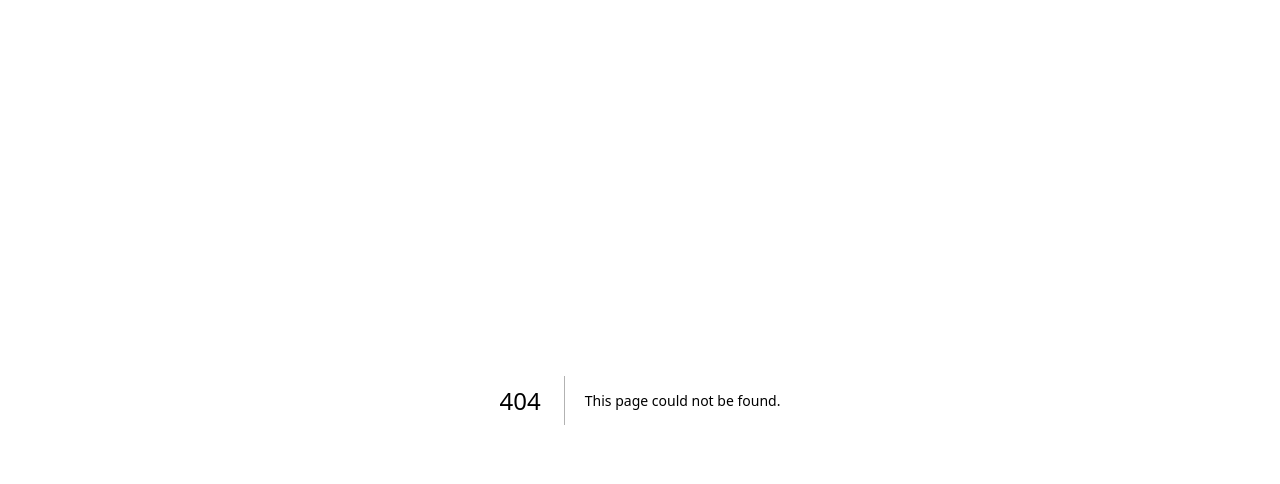
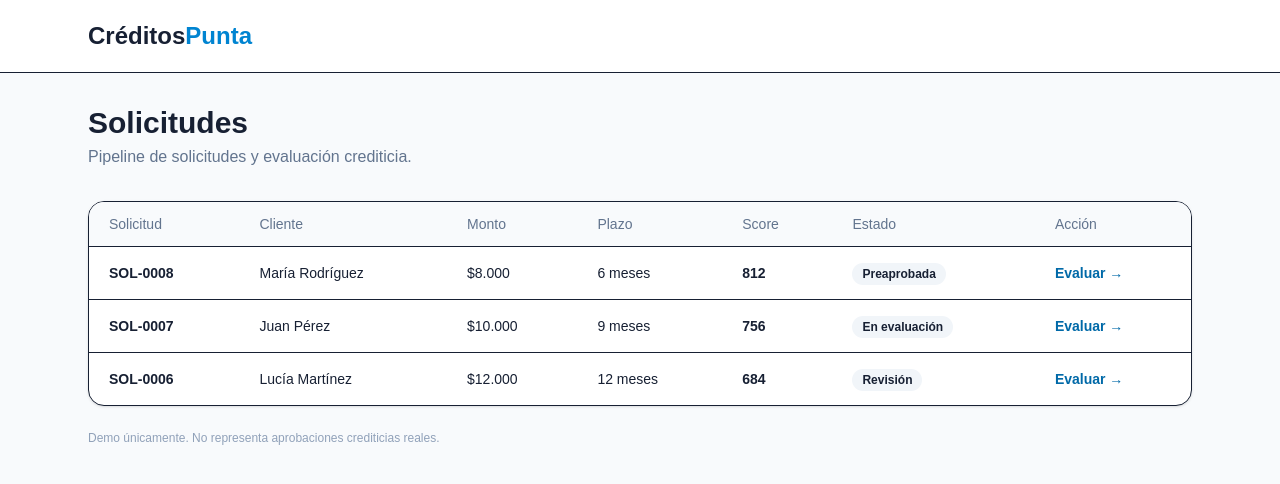
Before and after one commit to cardavaz/creditospunta, a Next.js app: page /solicitudes in a window 1280 px wide. Before the commit this address had no page. Shown: the top 484 px of the page. Built offline with nearby package versions, Linux system fonts and the light colour scheme.

Commit message:
feat: add loan applications pipeline

```diff
--- /dev/null
+++ b/app/solicitudes/page.tsx
@@ -0,0 +1,2 @@
+const requests=[{id:"SOL-0008",client:"María Rodríguez",amount:"$8.000",term:"6 meses",score:812,status:"Preaprobada"},{id:"SOL-0007",client:"Juan Pérez",amount:"$10.000",term:"9 meses",score:756,status:"En evaluación"},{id:"SOL-0006",client:"Lucía Martínez",amount:"$12.000",term:"12 meses",score:684,status:"Revisión"}];
+export default function SolicitudesPage(){return <main className="min-h-screen bg-slate-50"><header className="border-b bg-white"><div className="mx-auto max-w-6xl px-6 py-5"><div className="text-2xl font-bold">Créditos<span className="text-sky-600">Punta</span></div></div></header><div className="mx-auto max-w-6xl px-6 py-8"><h1 className="text-3xl font-bold">Solicitudes</h1><p className="mt-1 text-slate-500">Pipeline de solicitudes y evaluación crediticia.</p><section className="mt-8 overflow-hidden rounded-2xl border bg-white shadow-sm"><table className="w-full text-left text-sm"><thead className="bg-slate-50 text-slate-500"><tr>{["Solicitud","Cliente","Monto","Plazo","Score","Estado","Acción"].map(x=><th key={x} className="px-5 py-3 font-medium">{x}</th>)}</tr></thead><tbody>{requests.map(x=><tr key={x.id} className="border-t"><td className="px-5 py-4 font-semibold">{x.id}</td><td className="px-5 py-4">{x.client}</td><td className="px-5 py-4">{x.amount}</td><td className="px-5 py-4">{x.term}</td><td className="px-5 py-4 font-bold">{x.score}</td><td className="px-5 py-4"><span className="rounded-full bg-slate-100 px-2.5 py-1 text-xs font-semibold">{x.status}</span></td><td className="px-5 py-4"><button className="font-semibold text-sky-700">Evaluar →</button></td></tr>)}</tbody></table></section><p className="mt-6 text-xs text-slate-400">Demo únicamente. No representa aprobaciones crediticias reales.</p></div></main>}
```
